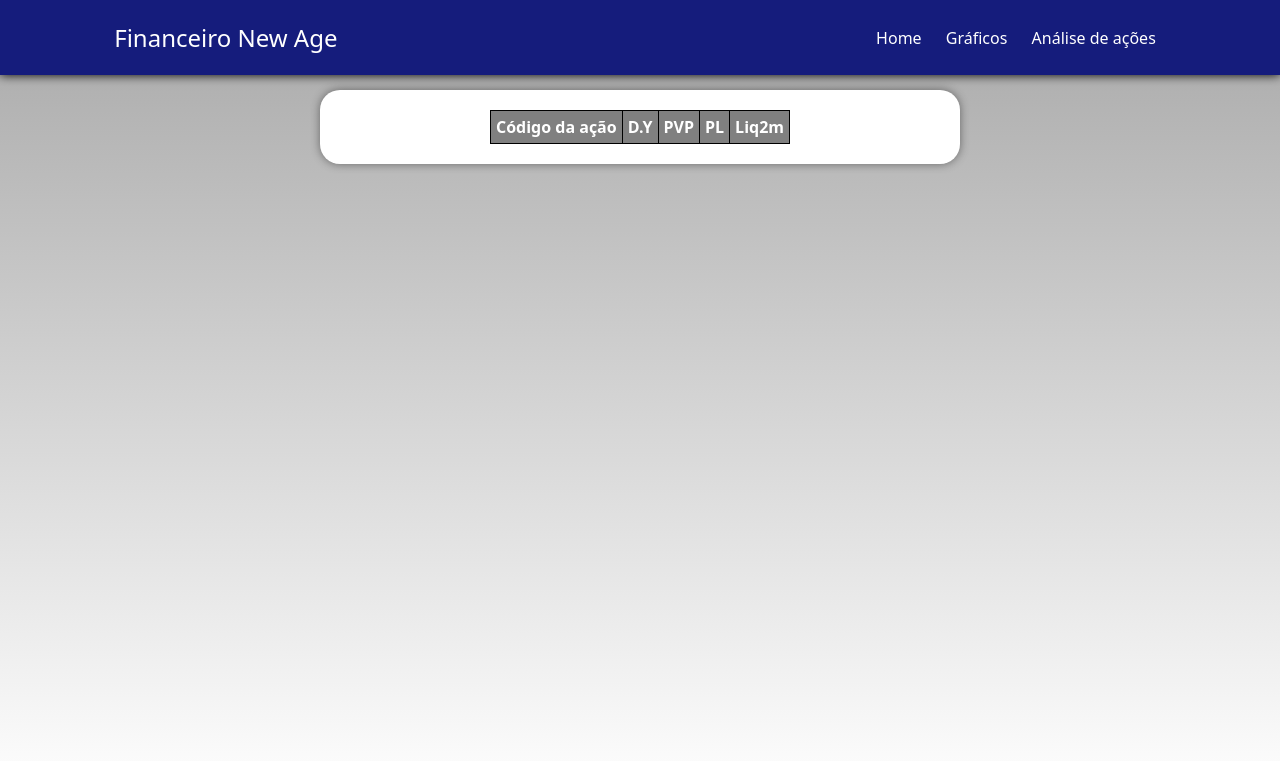
After one commit to danielcordazzocorrea/Financeiro, a Flask app: page /acoes.html in a window 1280 px wide. The commit adds this page. Shown: the top 761 px of the page. Run offline with Flask 3, Linux system fonts and the light colour scheme; lists and menus that the app fills with data are empty.

Commit message:
resolvido

```diff
--- a/main.py
+++ b/main.py
@@ -7,25 +7,49 @@ pvp = {}
 pl = {}
 liq2m = {}
 app = Flask(__name__)
+def transformar_porcentagem(a):
+    if a == '':
+        a = 0
+    else:
+        a = float(a)/100
+    return a
+def transformar(b):
+    if b == '':
+        b = 0
+    else:
+        b = float(b)
+    return b
 @app.route('/main', methods=['POST'])
 def filtrar():
+    lista = []
+    dy = {}
+    pvp = {}
+    pl = {}
+    liq2m = {}
     for c in df.index:
         dyv = request.form.get('div')
-        if dyv == '':
-            dyv = 0
-        else:
-            dyv = float(dyv)
+        dyv = transformar_porcentagem(dyv)
+        pvpv = request.form.get('pat')
+        pvpv = transformar(pvpv)
+        plu = request.form.get('plu')
+        plu = transformar(plu)
+        liq2mv = request.form.get('liq2m')
+        liq2mv = transformar(liq2mv)
         print(dyv)
-        if df.loc[c]['dy'] > dyv and df.loc[c]['pvp'] < 1 and df.loc[c]['pl'] < 6 and df.loc[c]['pl'] > 0 and df.loc[c]['liq2m'] > 1500000:
+        if df.loc[c]['dy'] > dyv and df.loc[c]['pvp'] < pvpv and df.loc[c]['pl'] < plu and df.loc[c]['pl'] > 0 and df.loc[c]['liq2m'] > 1500000:
             lista.append(c)
             dy[c] = float(f"{(df.loc[c]['dy'] * 100):.2f}")
             pvp[c] = float(f"{df.loc[c]['pvp']:.2f}")
             pl[c] = float(f"{df.loc[c]['pl']:.2f}")
             liq2m[c] = float(f"{df.loc[c]['liq2m']:.2f}")
-    return render_template('analise.html', nomes=lista, dy=dy, pvp=pvp, pl=pl,liq2m=liq2m)
+
+    return render_template('acoes.html', nomes=lista, dy=dy, pvp=pvp, pl=pl,liq2m=liq2m)
+@app.route('/acoes.html')
+def acoes():
+    return render_template('acoes.html', nomes=lista, dy=dy, pvp=pvp, pl=pl,liq2m=liq2m)
 @app.route('/analise.html')
 def analise():
-    return render_template('analise.html', nomes=lista, dy=dy, pvp=pvp, pl=pl,liq2m=liq2m)
+    return render_template('analise.html')
 @app.route('/graficos.html')
 def grafico():
     return render_template('graficos.html')
--- a/static/css/style.css
+++ b/static/css/style.css
@@ -89,6 +89,7 @@ button{
     cursor: pointer;
     transition: .2s;
     border-radius: 10px;
+    box-shadow: 0px 0px 10px black;
 }
 button:hover{
     background-color: rgb(81, 89, 211);
@@ -105,3 +106,15 @@ input{
     margin: 5px;
     border-radius:  10px;
 }
+#açoes{
+    padding: 20px;
+}
+.espaco{
+    height: 90px;
+}
+#b_link:hover{
+    transform: scale(1);
+    background-color: rgb(81, 89, 211);
+    padding: 0px;
+    border-radius: 10px;
+}
--- /dev/null
+++ b/templates/acoes.html
@@ -0,0 +1,49 @@
+<!DOCTYPE html>
+<html lang="pt-br">
+<head>
+    <meta charset="UTF-8">
+    <meta name="viewport" content="width=device-width, initial-scale=1.0">
+    <title>Ações</title>
+    <link rel="stylesheet" href="../static/css/style.css">
+    <link rel="stylesheet" href="../static/css/medias_query.css">
+</head>
+<body>
+    <header>
+        <div class="titulo">
+            <h1>Financeiro New Age</h1>
+        </div>
+        <div class="links">
+            <div>
+                <a href="index.html">Home</a>
+                <a href="graficos.html">Gráficos</a>
+                <a href="analise.html">Análise de ações</a>
+            </div>
+        </div>
+    </header>
+    <main>
+        <section id="açoes">
+            <table>
+                <thead>
+                    <th>Código da ação</th>
+                    <th>D.Y</th>
+                    <th>PVP</th>
+                    <th>PL</th>
+                    <th>Liq2m</th>
+                </thead>
+                <tbody>
+                    {% for nome in nomes %}
+                    <tr>
+                        <td>{{ nome }}</td>
+                        <td>{{dy[nome]}}%</td>
+                        <td>{{pvp[nome]}}</td>
+                        <td>{{pl[nome]}}</td>
+                        <td>R${{liq2m[nome]}}0</td>
+                    </tr>
+                    {% endfor %}
+                </tbody>
+            </table>
+        </section>
+    </main>
+    <div class="espaco"></div>
+</body>
+</html>
```
Also changed, not shown: templates/analise.html (+2 -22 lines), templates/login.html (deleted, +0 -30 lines), templates/usuarios.html (deleted, +0 -11 lines).
